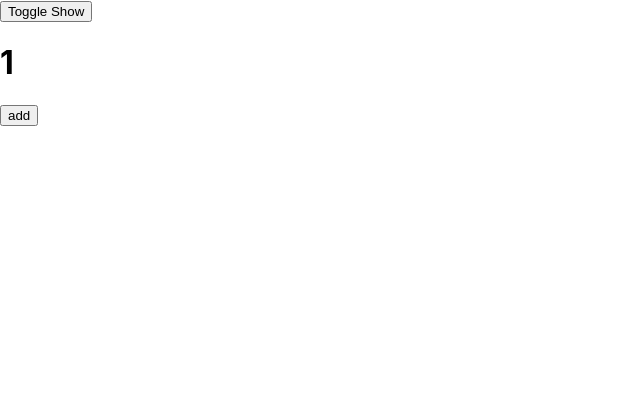
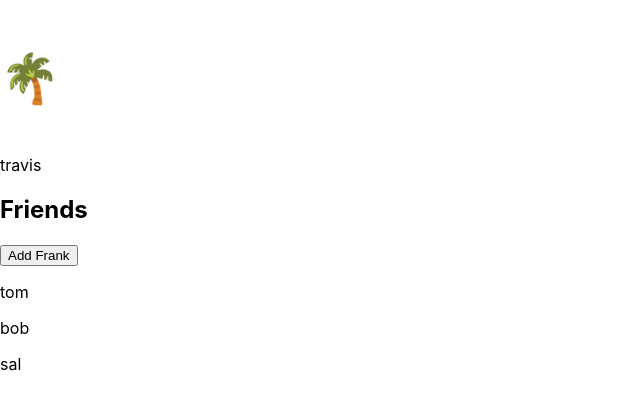
Before and after one commit to tborsa/react-week-playground, a React (Create React App) app: page / in a window 1280 px wide. Shown: the top 410 px of the page, without its empty margins (0-640 px from the left). Built offline with nearby package versions, Linux system fonts and the light colour scheme.

Commit message:
W7D2 29/09/2020

```diff
--- a/src/App.js
+++ b/src/App.js
@@ -1,15 +1,15 @@
 import React, {useState} from 'react';
-import StaleState from './components/StaleState';
-import Logs from './components/Logs';
+import Plant from './components/Plant';
+import PlantList from './components/PlantList';
+import Garden from './components/Garden';
+import User from './components/User';
+
 import './App.css';
 
 function App() {
-  const [showComponent, setShowComponent] = useState(true);
-
   return (
     <>
-      <button onClick={() => setShowComponent(!showComponent)}>Toggle Show</button>
-      {showComponent && <StaleState/>}
+      <User/>
     </>
   );
 }
--- /dev/null
+++ b/src/components/Garden.jsx
@@ -0,0 +1,59 @@
+import React, {useState} from 'react';
+
+const seedLookup = {
+  "⌾": "🌱",
+  ".": "🌿",
+  o: "🌷",
+  "0": "🍀",
+  "@": "🌵",
+  "*": "🌴"
+};
+
+const Garden = () => {
+
+  const [seeds, setSeeds] = useState(seedLookup);
+  const [garden, setGarden] = useState([]); //[{plant: , size: }]
+
+
+  const water = (index) => {
+    //
+
+    //water a specific plant
+    const newGarden = garden.map((plot, currentIndex) => {//[{plant: , size: }]
+      if (currentIndex === index) { //{plant: 🌳, size: 1}
+        return {...plot, size: plot.size + 1};
+      } else {
+        return plot;
+      }
+    });
+
+    setGarden(newGarden);
+
+  };
+
+  const plant = (seed) => {
+
+    // remove the seed from seeds
+    const newSeeds = {...seeds};
+    delete newSeeds[seed];
+    // const {[seed]: remove, ...newSeeds} = seeds;
+    setSeeds(newSeeds);
+    //add the new plant to garden
+    setGarden([...garden, {plant: seeds[seed], size: 1}]);
+  }
+
+  return (
+    <div>
+      <h2>Seeds</h2>
+      <div style={{display: 'flex'}}>
+        {Object.keys(seeds).map((key) => <p onClick={() => plant(key)}>{key}</p>)}
+      </div>
+      <h2>Garden</h2>
+      <div style={{display: 'flex'}}>
+        {garden.map((plot, index) => <p style={{fontSize: `${plot.size}em`}} onClick={() => water(index)}>{plot.plant}</p>)}
+      </div>
+    </div>
+  );
+};
+
+export default Garden;
--- a/src/components/Logs.jsx
+++ /dev/null
@@ -1,29 +0,0 @@
-import React, {useState, useEffect} from 'react';
-
-const Logs = () => {
-  const [count, setCount] = useState(0);
-  const [name, setName] = useState('Susan');
-
-  useEffect(() => {
-    console.log('count:', count);
-  }, [count]);
-
-  useEffect(() => {
-    console.log('name:', name);
-  }, [name]);
-
-  const add = () => {
-    setCount(count + 1);
-  }
-
-  return (
-    <div>
-      <h2>{count}</h2>
-      <button onClick={add}>Add</button>
-      <h2>{name}</h2>
-      <button onClick={() => setName('Jim')}>Jimify</button>
-    </div>
-  );
-};
-
-export default Logs;
--- /dev/null
+++ b/src/components/Plant.jsx
@@ -0,0 +1,22 @@
+import React, { useState } from 'react';
+
+// recieves props plant (plant emoji), and Size (number)
+const Plant = ({size, plant}) => {
+  let [plantSize, setPlantSize] = useState(size);
+
+  console.log('theses are all the props');
+
+  const growPlant = () => {
+    console.log('plantSize before', plantSize);
+    setPlantSize(plantSize + 1);
+    console.log('plantSize after', plantSize);
+  }
+
+  return (
+    <div>
+      <p onClick={growPlant} style={{fontSize: `${plantSize}em`}}>{plant}</p>
+    </div>
+  );
+};
+
+export default Plant;
--- /dev/null
+++ b/src/components/PlantList.jsx
@@ -0,0 +1,23 @@
+import React, { useState } from 'react';
+
+const PlantList = () => {
+  const [plants, setPlants] = useState(['🌴', '🌱','🌵']);
+
+  console.log('rerender happend!');
+
+  const removePlant = (index) => {
+    // console.log('remove plant', index);
+    const newPlants = [...plants]; // copy
+    // newPlants.splice(index, 1);//dangerous mutates thing being spliced
+    setPlants(newPlants);
+    // setPlants(plants.filter((plant, curIndex) => curIndex !== index));
+  }
+
+  return (
+    <div style={{display: 'flex'}}>
+      {plants.map((plant, index) => <p onClick={() => {removePlant(index)}}>{plant}</p>)}
+    </div>
+  );
+};
+
+export default PlantList;
--- a/src/components/StaleState.jsx
+++ /dev/null
@@ -1,22 +0,0 @@
-import React, {useState, useEffect} from 'react';
-
-const StaleState = () => {
-  const [count, setCount] = useState(0);
-
-  useEffect(() => {
-
-    setInterval(() => {
-      console.log('count :', count);
-      setCount((prevCount) => prevCount + 1);
-    }, 5000);
-  }, []);
-
-  return (
-    <div>
-      <h1>{count}</h1>
-      <button onClick={() => setCount(count +1)}>add</button>
-    </div>
-  );
-};
-
-export default StaleState;
--- /dev/null
+++ b/src/components/User.jsx
@@ -0,0 +1,30 @@
+import React, {useState} from 'react';
+import Plant from './Plant';
+
+const User = () => {
+  const [user, setUser] = useState({
+    name: 'travis',
+    email: 'travis@travis.com',
+    phone: 123123123,
+    friendsList: ['tom', 'bob', 'sal']
+  })
+
+  const addFrank = () => {
+    setUser({
+      ...user,
+      friendsList: [...user.friendsList, 'Frank']
+    })
+  }
+
+  return (
+    <div>
+      <Plant plant="🌴" dog="sam" size={3} />
+      {user.name}
+      <h2>Friends</h2>
+      <button onClick={addFrank}>Add Frank</button>
+      {user.friendsList.map((friend) => <p>{friend}</p>)}
+    </div>
+  );
+};
+
+export default User;
```
Also changed, not shown: src/components/MousePosition.jsx (deleted, +0 -43 lines), src/components/Swapi.jsx (deleted, +0 -24 lines), src/components/UpdateTitle.jsx (deleted, +0 -25 lines), src/components/Cleanup.jsx (deleted).
